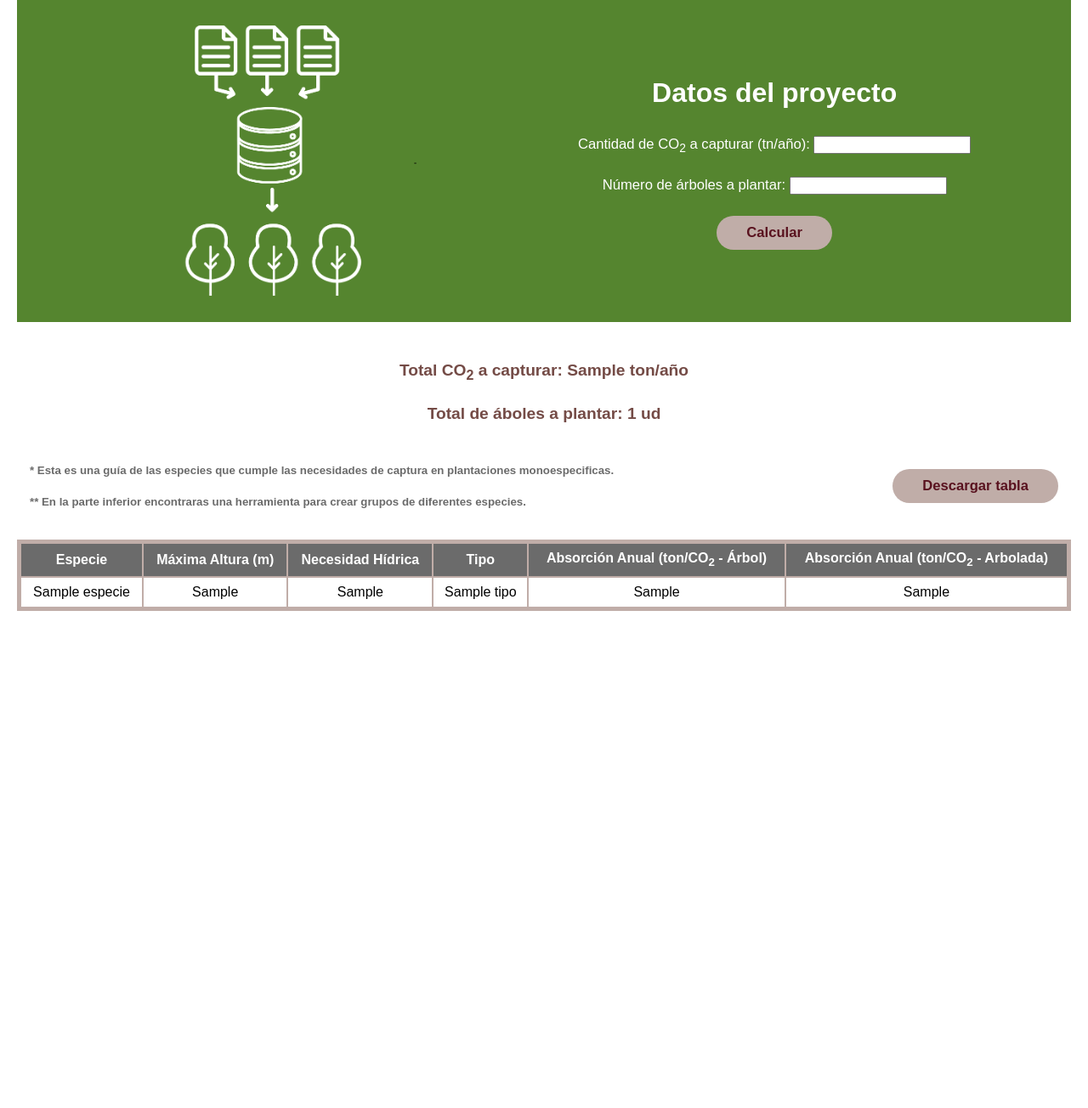
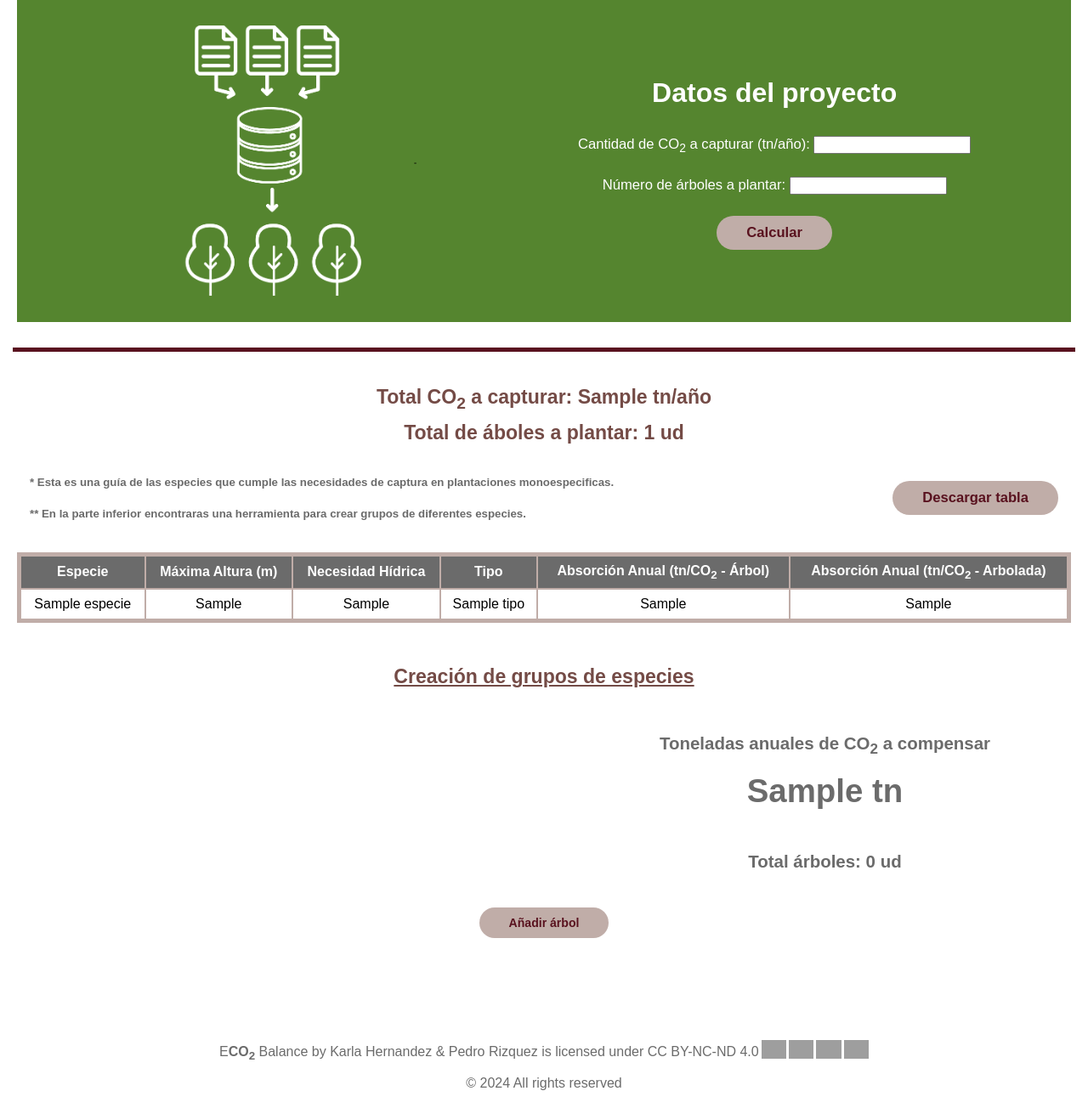
Before and after one commit to Rizquez/eco_balance, a Flask app: template src/templates/index.html in a window 1280 px wide. Shown: the part 917-2221 px from the top of the page at 85% size. Before the commit the page ends 1636 px from the top, so only its background shows below. Run offline with Flask 3, Linux system fonts and the light colour scheme; the template is opened without the code that fills it: most values are stand-ins (such as "Sample title", 1, 10 or a date in 2020); grey boxes are pictures that could not be loaded.

Commit message:
Finalizacion del diseño de la web de karla

```diff
--- a/src/static/main.css
+++ b/src/static/main.css
@@ -2,3 +2,4 @@
 @import url('./styles/general.css');
 @import url('./styles/table.css');
 @import url('./styles/alert.css');
+@import url('./styles/especies.css');
--- a/src/static/scripts/utils.js
+++ b/src/static/scripts/utils.js
@@ -4,37 +4,231 @@
 
 // ------------------------------------------------------------------------------------------------------------------------------------------------
 
-// Funcion para obtener la variable dct_tres y convertirla en un objeto json
-function submitForm() {
-    document.getElementById('json-data').value = JSON.stringify(dct_tress);
-    document.getElementById('downloadForm').submit();
+// addSpecies() - Añade dinamicamente un nuevo grupo de seleccion de especies al contenedor en la interfaz de usuario.
+// Este metodo utiliza un contador global para asegurar la unicidad de los identificadores de los elementos DOM involucrados.
+let speciesCount = 0
+function addSpecies() {
+    var container = document.getElementById('container-div')
+    var newDiv = document.createElement('div')
+
+    speciesCount++
+    var especieSelectId = `especie-select-${speciesCount}`
+    var cantidadId = `cantidad-${speciesCount}`
+    var totalAbsorcionId = `total-absorcion-${speciesCount}`
+
+    newDiv.className = 'species-group'
+
+    newDiv.innerHTML = `
+        <div class="space-div">
+            <label for="${especieSelectId}">Seleccione una especie:</label>
+            <select id="${especieSelectId}" onchange="updateAbsorcion('${especieSelectId}', '${cantidadId}', '${totalAbsorcionId}')">
+                <option value="" disabled selected>Especies</option>
+                ${dct_tress.map(row => `<option value="${row.absorcion_anual}">${row.especie}</option>`).join('')}
+            </select>
+        </div>
+        <div class="space-div">
+            <label for="${cantidadId}">Cantidad:</label>
+            <input type="number" id="${cantidadId}" name="cantidad" min="1" step="1" oninput="updateAbsorcion('${especieSelectId}', '${cantidadId}', '${totalAbsorcionId}')" required/>
+        </div>
+        <div class="space-div">
+            <label>Total Absorción Anual (tn/CO<sub>2</sub>):</label>
+            <input type="text" id="${totalAbsorcionId}" readonly/>
+            <button class="space-btn-trash" type="button" onclick="removeSpecies(this)">
+            <svg xmlns="http://www.w3.org/2000/svg" width="16" height="16" fill="currentColor" class="bi bi-trash" viewBox="0 0 16 16">
+                <path d="M5.5 5.5A.5.5 0 0 1 6 6v6a.5.5 0 0 1-1 0V6a.5.5 0 0 1 .5-.5m2.5 0a.5.5 0 0 1 .5.5v6a.5.5 0 0 1-1 0V6a.5.5 0 0 1 .5-.5m3 .5a.5.5 0 0 0-1 0v6a.5.5 0 0 0 1 0z"/>
+                <path d="M14.5 3a1 1 0 0 1-1 1H13v9a2 2 0 0 1-2 2H5a2 2 0 0 1-2-2V4h-.5a1 1 0 0 1-1-1V2a1 1 0 0 1 1-1H6a1 1 0 0 1 1-1h2a1 1 0 0 1 1 1h3.5a1 1 0 0 1 1 1zM4.118 4 4 4.059V13a1 1 0 0 0 1 1h6a1 1 0 0 0 1-1V4.059L11.882 4zM2.5 3h11V2h-11z"/>
+            </svg>
+            </button>
+        </div>
+    `
+    container.appendChild(newDiv)
+
+    updateButtonVisibility()
 }
 
-// Funcion para mostrar en pantalla un mensaje a usuario
+
+// updateAbsorcion() - Calcula y actualiza el total de absorcion de CO2 para un grupo especifico de especies basado en la cantidad especificada.
+// Esta funcion tambien llama a updateCO2Compensation() para actualizar el total global de compensacion de CO2.
+function updateAbsorcion(especieSelectId, cantidadId, totalAbsorcionId) {
+    var absorcion = parseFloat(document.getElementById(especieSelectId).value)
+    var cantidad = parseInt(document.getElementById(cantidadId).value) || 0
+    var total = absorcion * cantidad
+
+    document.getElementById(totalAbsorcionId).value = isNaN(total) ? '0' : total.toFixed(4)
+
+    updateCO2Compensation()
+}
+
+
+// removeSpecies() - Elimina el grupo de especies especificado y actualiza los totales de arboles y absorcion de CO2.
+// Esta funcion se activa desde un boton dentro de cada grupo de especies.
+function removeSpecies(button) {
+    var parentContainer = button.closest('.species-group')
+    var especieSelect = parentContainer.querySelector('select').id
+    var cantidadInput = parentContainer.querySelector('input[type="number"]').id
+    var totalAbsorcionInput = parentContainer.querySelector('input[type="text"]').id
+
+    updateAbsorcion(especieSelect, cantidadInput, totalAbsorcionInput)
+
+    parentContainer.remove()
+
+    updateTotalTrees()
+    updateCO2Compensation()
+    updateButtonVisibility()
+}
+
+
+// updateCO2Compensation() - Suma todas las absorciones de CO2 listadas y actualiza la visualizacion del total a compensar.
+function updateCO2Compensation() {
+    var absorptionInputs = document.querySelectorAll('input[type="text"][id^="total-absorcion"]')
+    var co2Compensate = parseFloat(document.getElementById('co2Compensate').textContent.match(/: ([\d.]+) tn\/año/)[1])
+    var totalAbsorbed = 0
+
+    absorptionInputs.forEach(function(input) {
+        totalAbsorbed += parseFloat(input.value) || 0
+    })
+
+    var currentCO2ToCompensate = parseFloat(co2Compensate - totalAbsorbed).toFixed(4)
+    document.getElementById('co2ToCompensateDisplay').textContent = `${currentCO2ToCompensate} tn`
+}
+
+
+// updateTotalTrees() - Recuenta y muestra el numero total de arboles seleccionados en todos los grupos de especies.
+function updateTotalTrees() {
+    let totalTrees = 0
+
+    const inputs = document.querySelectorAll('input[type="number"][name="cantidad"]')
+    inputs.forEach(input => {
+        const value = parseInt(input.value, 10) || 0
+        totalTrees += value
+    })
+
+    const totalTreesElement = document.getElementById('totalArboles')
+    totalTreesElement.textContent = `Total arboles: ${totalTrees} ud`
+}
+
+
+// updateButtonVisibility() - Verifica la existencia de divs con la clase species-group. Si hay al menos uno, se asegura de que exista
+// un boton en button-container para descargar el grupo.
+// Si no hay divs con esa clase, elimina el boton si existe. Esto mantiene el boton adecuadamente sincronizado con la presencia de grupos de especies.
+function updateButtonVisibility() {
+    const speciesGroups = document.querySelectorAll('.species-group')
+    const buttonContainer = document.getElementById('button-container')
+
+    if (speciesGroups.length > 0) {
+        if (!buttonContainer.querySelector('button')) {
+            const button = document.createElement('button')
+            button.textContent = 'Descargar grupo'
+            button.id = 'dynamicButton'
+            buttonContainer.appendChild(button)
+            button.onclick = sendGroupData //asdfasdfasdjfñlaskdjfñlaskdjfñalskdjfñalsdkfj
+        }
+    } else {
+        const existingButton = buttonContainer.querySelector('button')
+        if (existingButton) {
+            buttonContainer.removeChild(existingButton)
+        }
+    }
+}
+
+
+// sendGroupData() - Esta funcion recoge todos los valores de los inputs y selects de los elementos con la clase species-group para luego
+// enviarlos al servidor, especificamente a la ruta download-group mendiante AJAX, generando asi el documento para su descarga.
+function sendGroupData() {
+    var speciesGroups = document.querySelectorAll('.species-group')
+    var dataToSend = []
+
+    speciesGroups.forEach(group => {
+        var selectElement = group.querySelector('select')
+        var especie = selectElement.options[selectElement.selectedIndex].text
+        var absorcion = selectElement.value
+        var cantidad = group.querySelector('input[type="number"]').value
+        var totalAbsorcion = group.querySelector('input[type="text"]').value
+
+        var especieInfo = dct_tress.find(item => item.especie === especie)
+
+        if (especie && absorcion && cantidad && totalAbsorcion) {
+            dataToSend.push({
+                especie: especie,
+                absorcion_anual: absorcion,
+                cantidad: cantidad,
+                absorcion_anual_arbol: totalAbsorcion,
+                max_altura_m: especieInfo.max_altura_m,
+                necesidad_hidrica: especieInfo.necesidad_hidrica,
+                tipo: especieInfo.tipo
+            })
+        }
+    })
+
+    if (dataToSend.length > 0) {
+        fetch('/download-group', {
+            method: 'POST',
+            headers: {
+                'Content-Type': 'application/json'
+            },
+            body: JSON.stringify(dataToSend)
+        })
+        .then(response => {
+            if (!response.ok) {
+                throw new Error('Network response was not ok');
+            }
+            return response.blob();
+        })
+        .then(blob => {
+            const url = window.URL.createObjectURL(blob);
+            const a = document.createElement('a');
+            a.href = url;
+            a.download = "Grupo de plantaciones monoespecificas.xlsx";
+            document.body.appendChild(a);
+            a.click();
+            window.URL.revokeObjectURL(url);
+        })
+    } else {
+        showAlert('Complete todos los campos requeridos en al menos un grupo de especie antes de descargar el grupo 📜')
+    }
+}
+
+
+// showAlert(), closeAlert(), submitForm() - Funciones para la gestion de alertas de usuario, envio de datos y manejo de mensajes.
+// Estas funciones manejan interacciones mas especificas en el DOM basadas en eventos o acciones del usuario.
 function showAlert(msg) {
     document.getElementById('text-alert').textContent = msg
     document.getElementById('customized-alert').style.display = 'block'
 }
 
-// Asignacion de la funcion closeAlert al window para que tenga alcance global
 window.closeAlert = function() {
     document.getElementById('customized-alert').style.display = 'none'
 }
 
-// Extraemos del fichero HTML la variable con el mensaje para verificar si debemos activar el alert
+function submitForm() {
+    document.getElementById('json-data').value = JSON.stringify(dct_tress)
+    document.getElementById('downloadForm').submit()
+}
+
+
+// Eventos de DOMContentLoaded - Diversos comportamientos se inician cuando se carga el documento,
+// incluyendo la gestion de mensajes de alerta y la navegacion automatica hacia ciertas partes del DOM.
 document.addEventListener("DOMContentLoaded", function() {
     if (message != "None" && message) {
-        showAlert(message);
+        showAlert(message)
     }
-});
+})
 
-// Entramos en el DOM, capturamos el ID de la seccion del HTML a donde nos queramos mover y nos dirigimos ahi
 document.addEventListener("DOMContentLoaded", function() {
-    var tableResult = document.getElementById("table-result");
+    var tableResult = document.getElementById("table-result")
     if (tableResult) {
-        tableResult.scrollIntoView({ behavior: "smooth" });
+        tableResult.scrollIntoView({ behavior: "smooth" })
     }
-});
+})
+
+document.addEventListener("DOMContentLoaded", function() {
+    const container = document.getElementById('container-div')
+    container.addEventListener('input', function(event) {
+        if (event.target.type === 'number' && event.target.name === 'cantidad') {
+            updateTotalTrees()
+        }
+    })
+})
 
 // ------------------------------------------------------------------------------------------------------------------------------------------------
 // FIN DEL FICHERO
--- a/src/static/styles/base.css
+++ b/src/static/styles/base.css
@@ -13,5 +13,19 @@ body {
     font-family: Arial, sans-serif;
     margin: 0 auto;
     width: 100%;
-    max-width: 1440px;
+    max-width: 1920px;
 }
+
+footer {
+    margin: 20px;
+}
+
+footer p, footer a {
+    color: var(--gris);
+    text-align: center;
+    text-decoration: none;
+}
+
+footer sub, footer span {
+    font-weight: bold;
+}
--- a/src/static/styles/error.css
+++ b/src/static/styles/error.css
@@ -1,11 +1,9 @@
-.img_err_body, .img_err_html
-{
+.img_err_body, .img_err_html {
     height: 100%;
     margin: 0;
 }
 
-.img_err_bg
-{
+.img_err_bg {
     background-image: url('../images/image-error.jpg');
     height: 100%;
     background-position: center;
--- /dev/null
+++ b/src/static/styles/especies.css
@@ -0,0 +1,83 @@
+.container-especies {
+    margin: 15px 15px 100px 15px;
+    display: flex;
+    flex-direction: column;
+    justify-content: space-evenly;
+}
+
+.container-especies h4 {
+    color: var(--marron);
+    font-size: 1.8vw;
+    text-align: center;
+    text-decoration: underline;
+}
+
+.container-btn {
+    margin-top: 20px;
+    display: flex;
+    justify-content: center;
+}
+
+.container-btn button {
+    font-size: 1.1vw;
+    color: var(--vino);
+    background-color: var(--beige);
+    font-weight: bold;
+    padding: 10px 35px;
+    border: none;
+    cursor: pointer;
+    border-radius: 30px;
+    text-decoration: none;
+}
+
+.create-group {
+    display: flex;
+    justify-content: space-between;
+    margin: 5px 100px 5px 100px;
+}
+
+.create-group h1 {
+    font-size: 1.6vw;
+}
+
+.create-group h2 {
+    margin-top: 0;
+    font-size: 3vw;
+}
+
+.create-group h1, .create-group h2 {
+    color: var(--gris);
+    text-align: center;
+}
+
+.species-group {
+    margin-bottom: 20px;
+    padding: 15px;
+    border: 5px solid var(--gris);
+    border-radius: 5px;
+}
+
+.species-group label, .species-group input, .species-group select {
+    font-size: 1.1vw;
+    color: var(--gris);
+}
+
+.space-div {
+    margin: 10px;
+}
+
+.space-btn-trash {
+    margin-left: 80px;
+}
+
+.bi-trash {
+    fill: var(--gris);
+    max-width: 20px;
+    max-height: 20px;
+}
+
+.compensate-group {
+    display: flex;
+    flex-direction: column;
+    justify-content: center;
+}
--- a/src/static/styles/table.css
+++ b/src/static/styles/table.css
@@ -7,8 +7,9 @@
 
 .container-table h4 {
     color: var(--marron);
-    font-size: 1.5vw;
+    font-size: 1.8vw;
     text-align: center;
+    margin: 10px;
 }
 
 .container-table h5 {
@@ -42,3 +43,9 @@
     border-radius: 30px;
     text-decoration: none;
 }
+
+.line-horizontal-table {
+    height: 5px;
+    background-color: var(--vino);
+    margin: 30px 15px;
+}
--- a/src/templates/index.html
+++ b/src/templates/index.html
@@ -56,8 +56,9 @@
             </div>
         </section>
     {% if dct_tress %}
-    <section id="table-result" class="container-table">
-        <h4>Total CO<sub>2</sub> a capturar: {{co2_capture}} ton/año</h4>
+    <div id="table-result" class="line-horizontal-table"></div>
+    <section class="container-table">
+        <h4 id="co2Compensate">Total CO<sub>2</sub> a capturar: {{co2_capture}} tn/año</h4>
         <h4>Total de áboles a plantar: {{tree_number}} ud</h4>
         <div class="container-general">
             <div>
@@ -65,8 +66,8 @@
                 <h5>** En la parte inferior encontraras una herramienta para crear grupos de diferentes especies.</h5>
             </div>
             <div>
-                <form id="downloadForm" action="{{ url_for('download_file') }}" method="post">
-                    <input type="hidden" name="data" id="json-data">
+                <form id="downloadForm" action="{{ url_for('download_table') }}" method="post">
+                    <input type="hidden" name="json-data" id="json-data">
                     <button type="button" onclick="submitForm()">Descargar tabla</button>
                 </form>
             </div>
@@ -78,8 +79,8 @@
                     <th>Máxima Altura (m)</th>
                     <th>Necesidad Hídrica</th>
                     <th>Tipo</th>
-                    <th>Absorción Anual (ton/CO<sub>2</sub> - Árbol)</th>
-                    <th>Absorción Anual (ton/CO<sub>2</sub> - Arbolada)</th>
+                    <th>Absorción Anual (tn/CO<sub>2</sub> - Árbol)</th>
+                    <th>Absorción Anual (tn/CO<sub>2</sub> - Arbolada)</th>
                 </tr>
             </thead>
             <tbody>
@@ -96,17 +97,26 @@
             </tbody>
         </table>
     </section>
-
-
-
-
-
-
-
-
-
-
+    <section class="container-especies">
+        <h4>Creación de grupos de especies</h4>
+        <div class="create-group">
+            <div id="container-div"></div>
+            <div class="compensate-group">
+                <h1>Toneladas anuales de CO<sub>2</sub> a compensar</h1>
+                <h2 id="co2ToCompensateDisplay">{{co2_capture}} tn</h2>
+                <h1 id="totalArboles">Total árboles: 0 ud</h1>
+            </div>
+        </div>
+        <div class="container-btn">
+            <button type="button" onclick="addSpecies()">Añadir árbol</button>
+        </div>
+        <div id="button-container" class="container-btn"></div>
+    </section>
     {% endif %}
+    <footer>
+        <p xmlns:cc="http://creativecommons.org/ns#" xmlns:dct="http://purl.org/dc/terms/">E<span>CO</span><sub>2</sub> Balance by <a rel="cc:attributionURL dct:creator" property="cc:attributionName" href="https://www.linkedin.com/in/karlam-hernandez/" target="_blank">Karla Hernandez</a> & <a rel="cc:attributionURL dct:creator" property="cc:attributionName" href="https://www.linkedin.com/in/pedro-rizquez/" target="_blank">Pedro Rizquez</a> is licensed under <a href="https://creativecommons.org/licenses/by-nc-nd/4.0/?ref=chooser-v1" target="_blank" rel="license noopener noreferrer" style="display:inline-block;">CC BY-NC-ND 4.0<img style="height:22px!important;margin-left:3px;vertical-align:text-bottom;" src="https://mirrors.creativecommons.org/presskit/icons/cc.svg?ref=chooser-v1" alt=""><img style="height:22px!important;margin-left:3px;vertical-align:text-bottom;" src="https://mirrors.creativecommons.org/presskit/icons/by.svg?ref=chooser-v1" alt=""><img style="height:22px!important;margin-left:3px;vertical-align:text-bottom;" src="https://mirrors.creativecommons.org/presskit/icons/nc.svg?ref=chooser-v1" alt=""><img style="height:22px!important;margin-left:3px;vertical-align:text-bottom;" src="https://mirrors.creativecommons.org/presskit/icons/nd.svg?ref=chooser-v1" alt=""></a></p>
+        <p>© 2024 All rights reserved</p>
+    </footer>
     <div id="customized-alert" class="hidden-alert">
         <p id="text-alert"></p>
         <button id="btn-ok" onclick="closeAlert()">Ok</button>
--- a/src/utils/utils.py
+++ b/src/utils/utils.py
@@ -140,6 +140,12 @@ def format_dataframe(df):
         'absorcion_anual_arbol':'float64'
     }
 
+    # Puede existir el caso en el que existe la columna cantidad en el dataframe a formatear
+    # Por eso verificamos antes de cambiar el nombre de las columnas
+    if 'cantidad' in df.columns:
+        dct_remane['cantidad'] = 'Cantidad (ud)'
+        dct_data['cantidad'] = 'int64'
+
     # Vamos a dar formato a las columnas con los numeros flotantes
     df = df.astype(dct_data)
 
```
Also changed, not shown: src/routes/routes.py (+45 -10 lines).
